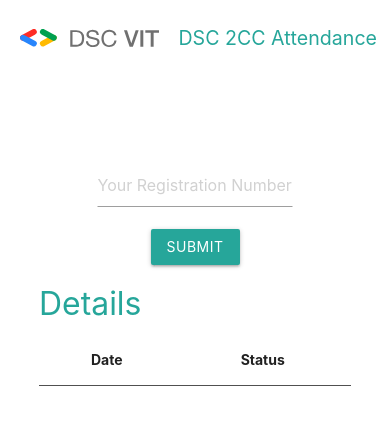
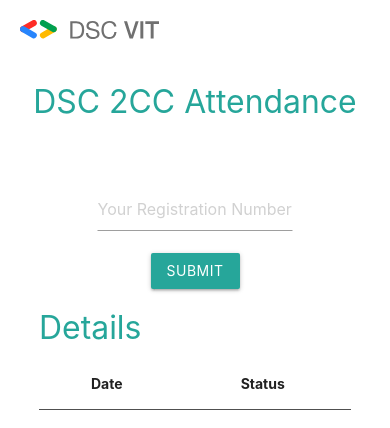
Before and after one commit to prakhar0912/2CC-Attendance, a plain HTML site: page index.html in a window 390 px wide. Drawn offline with nearby package versions, Linux system fonts and the light colour scheme.

Commit message:
heading changes

```diff
--- a/index.html
+++ b/index.html
@@ -62,24 +62,12 @@
         .logo {
             position: relative;
             width: fit-content;
-            padding-top: 10px;
-            padding-left: 20px;
-            display: grid;
-            grid-template-columns: auto auto;
-            justify-items: center;
-            align-items: center;
-            column-gap: 2vw;
+            margin-top: 20px;
+            margin-left: 20px;
         }
 
         .logo>img {
             height: 3.5vh;
-        }
-
-        .logo>h4 {
-            width: fit-content;
-            transform: translateY(-5px);
-            -webkit-transform: translateY(-5px);
-            -moz-transform: translateY(-5px);
         }
 
         @media (max-width: 900px) {
@@ -91,18 +79,13 @@
             }
 
             .logo {
-                column-gap: 5vw;
+                margin-bottom: 40px;
             }
-
+            .input{
+                padding-top: 5vh;
+            }
             .logo>img {
                 height: 2.2vh;
-            }
-
-            .logo>h4 {
-                font-size: 1.4rem;
-                transform: translateY(-3px);
-                -webkit-transform: translateY(-3px);
-                -moz-transform: translateY(-3px);
             }
         }
     </style>
@@ -111,9 +94,8 @@
 <body>
     <div class="logo">
         <img src="./assets/dsc-logo.svg" alt="">
-        <h4 style="color: #26a69a">DSC 2CC Attendance</h4>
     </div>
-
+    <h4 style="color: #26a69a; text-align: center;">DSC 2CC Attendance</h4>
     <div class="input">
         <div class="input-field col s12">
             <input id="RegNo" type="text" class="" placeholder="Your Registration Number">
```
